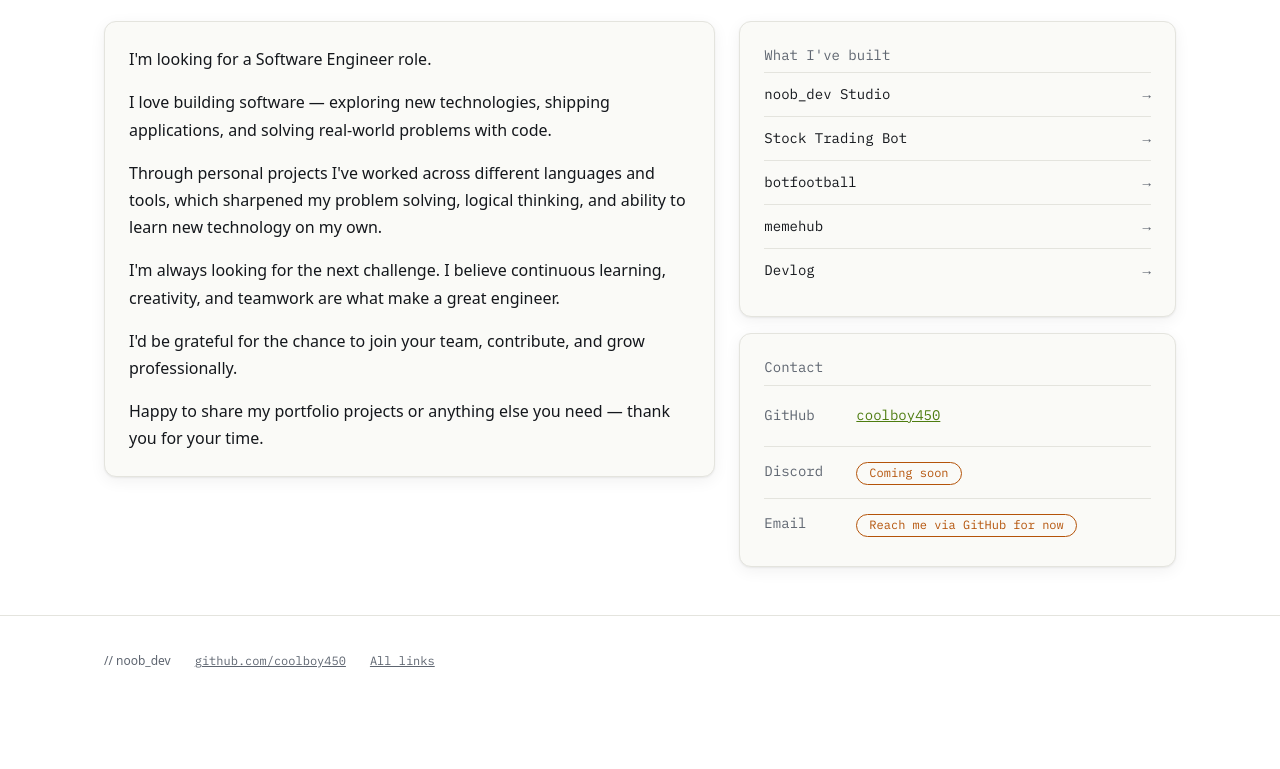
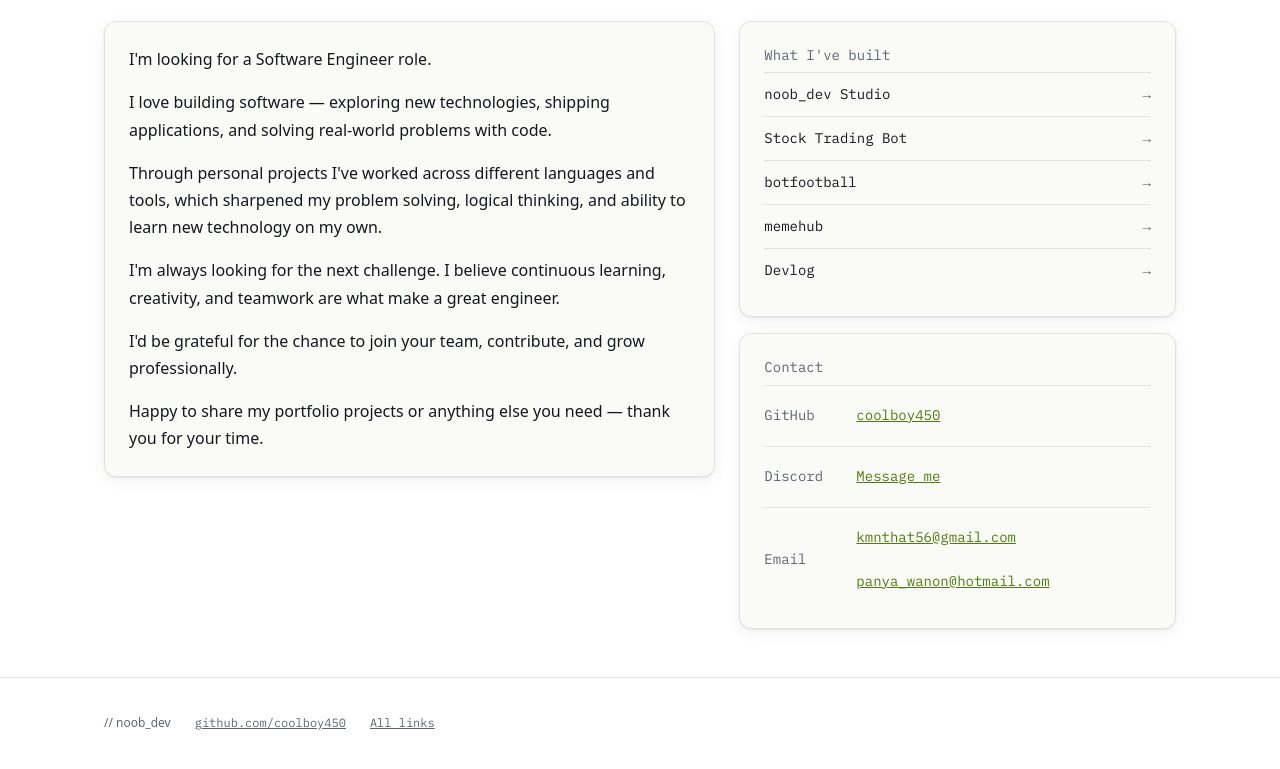
Before and after one commit to coolboy450/coolboy450.github.io, a plain HTML site: page hire.html in a window 1280 px wide. Shown: the part 321-1090 px from the top of the page. Before the commit the page ends 1053 px from the top, so only its background shows below. Drawn offline with Linux system fonts and the light colour scheme; a web font is replaced by a local one.

Commit message:
Add contact details: Discord profile and two emails
Hire me page (EN + TH) and the links page now carry the owner's Discord
profile link; the Hire me contact box lists two email addresses given by
the owner. Emails are written with &#64; and %40 so naive scrapers skip
them while people (and mailto links) still work without JavaScript.
Removed the "coming soon" placeholders and TODO comments.

Co-Authored-By: Claude Sonnet 5.5 <noreply@anthropic.com>

```diff
--- a/assets/style.css
+++ b/assets/style.css
@@ -170,7 +170,7 @@ footer a:hover{color:var(--text)}
 .contact div{display:grid;grid-template-columns:80px 1fr;gap:var(--s3);align-items:center;min-height:44px;border-top:1px solid var(--border);padding-top:var(--s2)}
 .contact dt{font:400 14px/1.7 var(--font-mono);color:var(--muted)}
 .contact dd{margin:0}
-.contact dd a{display:inline-flex;align-items:center;min-height:44px;font:400 14px/1.7 var(--font-mono)}
+.contact dd a{overflow-wrap:anywhere;display:inline-flex;align-items:center;min-height:44px;font:400 14px/1.7 var(--font-mono)}
 .tag.todo{color:var(--warn);border-color:var(--warn)}
 .card .prompt{margin-bottom:var(--s2)}
 .card h2.prompt{font-size:14px;line-height:1.3;letter-spacing:0}
--- a/hire.html
+++ b/hire.html
@@ -52,10 +52,8 @@
           <h2 class="prompt" id="contact">Contact</h2>
           <dl class="contact">
             <div><dt>GitHub</dt><dd><a href="https://github.com/coolboy450" rel="noopener">coolboy450</a></dd></div>
-            <!-- TODO: add the Discord invite link when the owner provides one -->
-            <div><dt>Discord</dt><dd><span class="tag todo">Coming soon</span></dd></div>
-            <!-- TODO: add a contact email when the owner provides one (do not invent one) -->
-            <div><dt>Email</dt><dd><span class="tag todo">Reach me via GitHub for now</span></dd></div>
+            <div><dt>Discord</dt><dd><a href="https://discord.com/users/1559756840676364402" target="_blank" rel="noopener">Message me</a></dd></div>
+            <div><dt>Email</dt><dd><a href="mailto:kmnthat56%40gmail.com">kmnthat56&#64;gmail.com</a><br><a href="mailto:panya_wanon%40hotmail.com">panya_wanon&#64;hotmail.com</a></dd></div>
           </dl>
         </section>
       </div>
```
Also changed, not shown: links.html (+1 -2 lines), th/hire.html (+2 -4 lines), th/links.html (+1 -2 lines).
